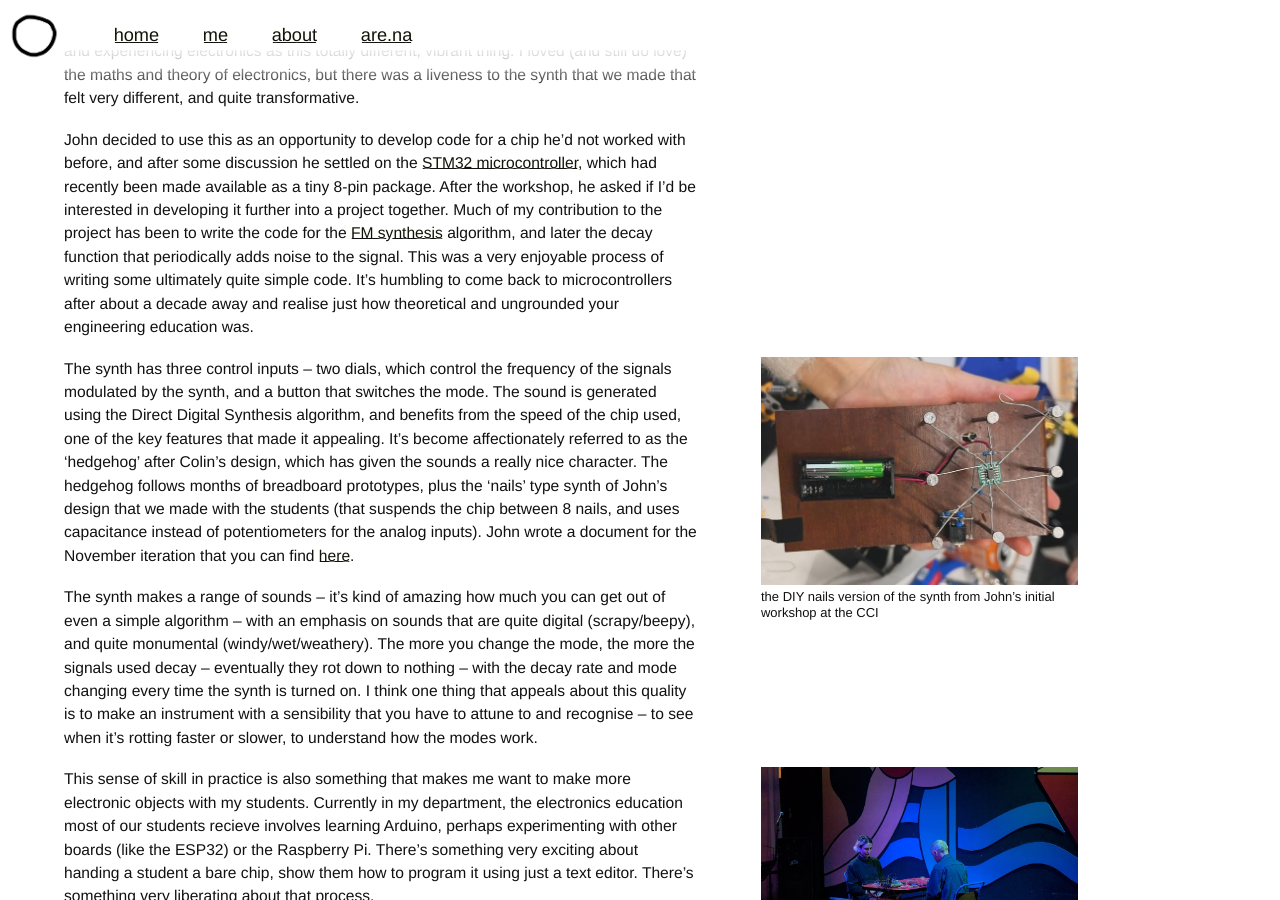
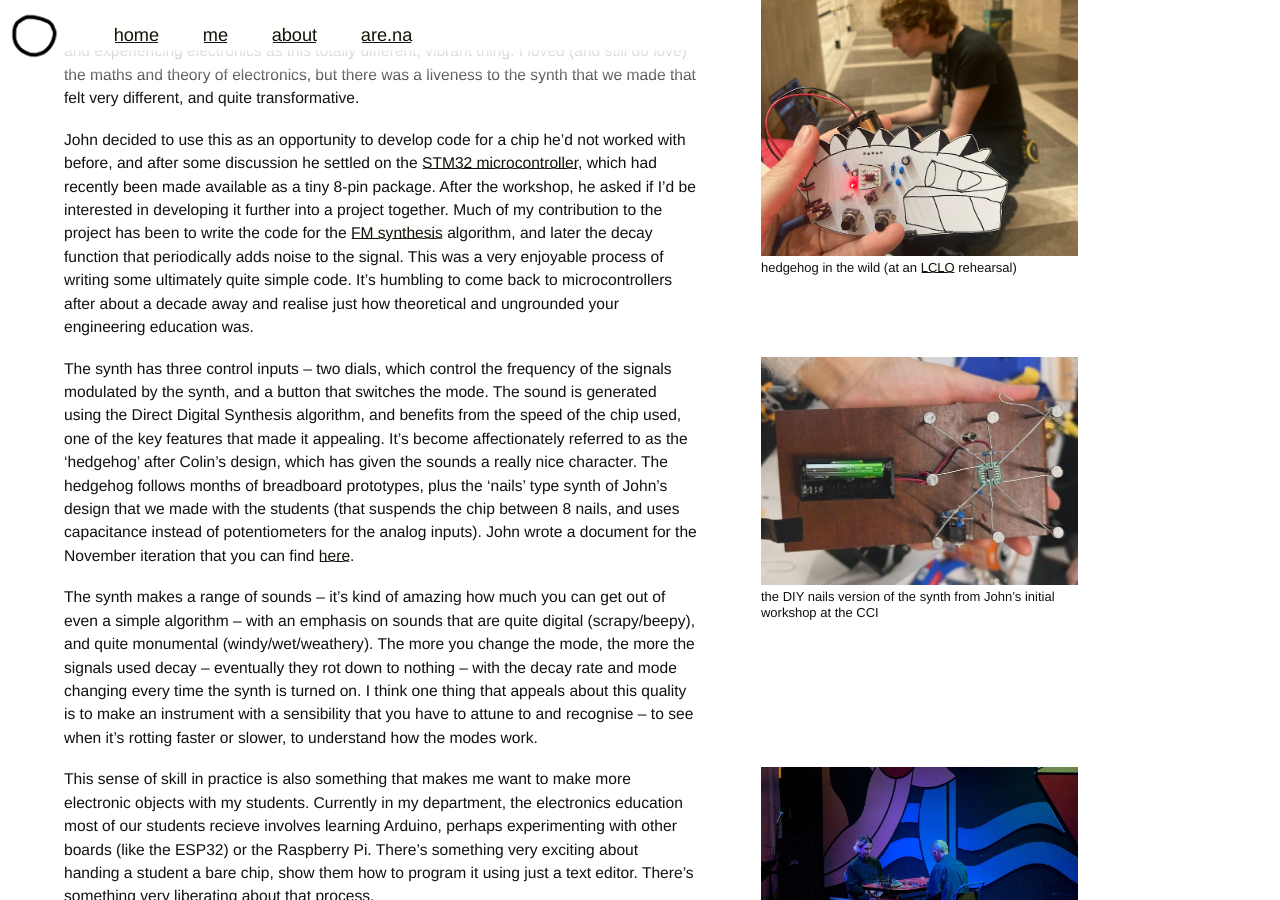
Before and after one commit to agnescameron/blog, a Jekyll site: the page built from _posts/2024-29-12-synths.md, in a window 1280 px wide and 900 px high, scrolled down 2684 px. Built offline with Jekyll 4.4.1, drawn with Linux system fonts in a browser that asks for light colours.

Commit message:
wild hedgehog

```diff
--- a/_posts/2024-29-12-synths.md
+++ b/_posts/2024-29-12-synths.md
@@ -90,6 +90,10 @@ This sense of agency is I think a necessary but not sufficient condition for the
 
 ## More Roar
 
+<span class="marginnote">
+	<img src="{{ '/img/synths/hedgehog-bl.png' | prepend: site.baseurl }}" alt="vegetation health"/>hedgehog in the wild (at an <a href="https://lclo.otherkat.com/">LCLO</a> rehearsal)
+</span>
+
 _More Roar_ was developed specifically in an artistic/educational context. In March this year, I invited John to come to the [CCI](https://www.arts.ac.uk/creative-computing-institute) to run a synth-building workshop for our students. I'd remembered going to one of John's workshops as an electronic engineering undergraduate, and experiencing electronics as this totally different, vibrant thing. I loved (and still do love) the maths and theory of electronics, but there was a liveness to the synth that we made that felt very different, and quite transformative.
 
 John decided to use this as an opportunity to develop code for a chip he'd not worked with before, and after some discussion he settled on the [STM32 microcontroller](https://en.wikipedia.org/wiki/STM32), which had recently been made available as a tiny 8-pin package. After the workshop, he asked if I'd be interested in developing it further into a project together. Much of my contribution to the project has been to write the code for the [FM synthesis](https://docs.google.com/document/u/0/d/1dLrLAFyj1qOBhgkgtjH0oDM67nwY9DkMXg1a5tIjvx4/mobilebasic?pli=1) algorithm, and later the decay function that periodically adds noise to the signal. This was a very enjoyable process of writing some ultimately quite simple code. It's humbling to come back to microcontrollers after about a decade away and realise just how theoretical and ungrounded your engineering education was.
```
Also changed, not shown: img/synths/hedgehog-bl.png (added).
